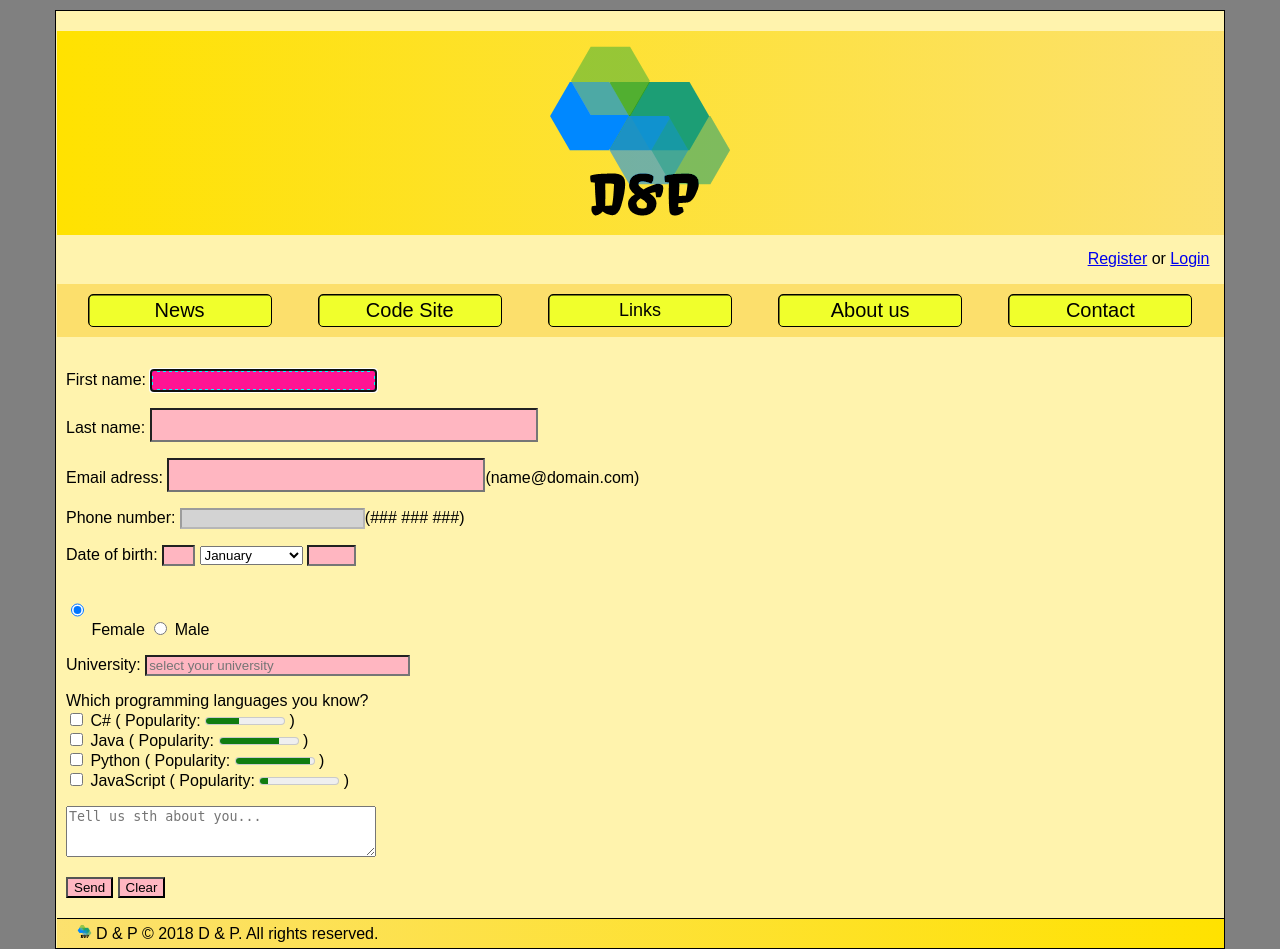
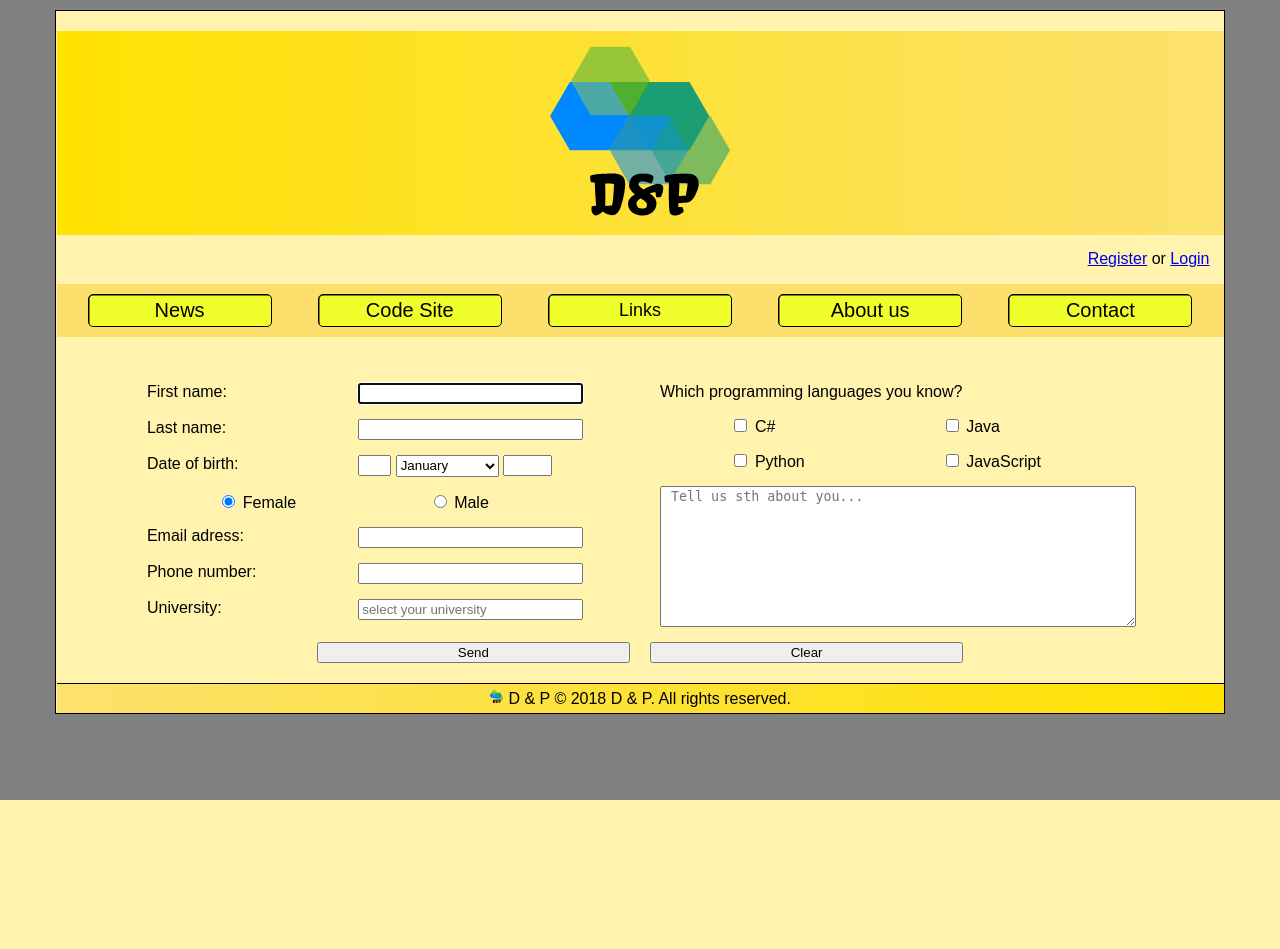
Before and after one commit to KreisichD/WebProjectPWR, a PHP site: page /Register.html in a window 1280 px wide. After the commit the page ends 800 px from the top, so only its background shows below. Run offline with PHP 8.4, Linux system fonts and the light colour scheme.

Commit message:
Fix mainLayout.css and new style of form

```diff
--- a/PWRProject/MainLayout.css
+++ b/PWRProject/MainLayout.css
@@ -33,7 +33,8 @@ main,
 menu,
 nav,
 section,
-summary {
+summary,
+meter{
 	display: block;
 }
 header {
@@ -116,6 +117,41 @@ header > a{
 
 .off8 {
 	margin-left: 100%;
+}
+.push0 {
+	margin-right: 0;
+}
+
+.push1 {
+	margin-right: 12.5%;
+}
+
+.push2 {
+	margin-right: 25%;
+}
+
+.push3 {
+	margin-right: 37.5%;
+}
+
+.push4 {
+	margin-right: 50%;
+}
+
+.push5 {
+	margin-right: 62.5%;
+}
+
+.push6 {
+	margin-right: 75%;
+}
+
+.push7 {
+	margin-right: 87.5%;
+}
+
+.push8 {
+	margin-right:100%;
 }
 .mtopbottom {
 	margin-top: 15px;
@@ -212,6 +248,7 @@ ul li:hover{
 	border: 0.5px solid black;
 	padding: 20px 10px 0.5px 10px;
 	margin-top:10px;
+	margin-bottom:10px;
 	margin-left: auto;
 	margin-right: auto;
 	background-color: #fff3ad;
--- a/PWRProject/Register.css
+++ b/PWRProject/Register.css
@@ -1,21 +1,10 @@
-input:checked {
-    height: 50px;
+div > div{
+	margin-top:15px;
 }
-
-input:disabled {
-    background-color:lightgray;
+.padded{
+	padding:3px;
 }
-
-input:enabled {
-    background-color:lightpink;
+select{
+	padding-top: 1.5px;
+	padding-bottom: 1.5px;
 }
-
-input:focus {
-    background-color: deeppink;
-    border:dotted;
-    border-color: aqua;
-}
-
-input:required {
-    font-size: 150%;
-}
--- a/PWRProject/Register.html
+++ b/PWRProject/Register.html
@@ -38,38 +38,27 @@
 		</nav>
 
 		<form method="post" action="#" autocomplete="on">
-			<p>
-				<label>
+			<div class="row">
+				<div class="col4">
+					<div class="off1 col3">
 						First name:
+					</div>
+					<div class="col4">
 						<input name="f_name" type="text" size="25" autofocus />
-				</label>
-			</p>
+					</div>
 
-			<p>
-				<label>
+					<div class="off1 col3">
 						Last name:
+					</div>
+					<div class="col4">
 						<input name="l_name" type="text" size="25" required />
-				</label>
-			</p>
+					</div>
 
-			<p>
-				<label>
-					Email adress:
-					<input type="email" required />(name@domain.com)
-				</label>
-			</p>
-
-			<p>
-				<label>
-					Phone number:
-					<input type="tel" pattern="[0-9]{3} [0-9]{3} [0-9]{3}" disabled />(### ### ###)
-				</label>
-			</p>
-
-			<p>
+					<div class="off1 col3">
 						Date of birth:
+					</div>
+					<div class="col4">
 						<input name="d_date" type="text" size="1" />
-
 						<select name="m_date">
 							<optgroup label="winter">
 								<option>January</option>
@@ -94,25 +83,34 @@
 								<option>December</option>
 							</optgroup>
 						</select>
-
 						<input name="y_date" type="text" size="3" />
-			</p>
-
-			<p>
-				<label>
+					</div>
+					<div class="off2 col2">
 						<input name="sex" type="radio" checked="checked" value="Female" />
 						Female
-				</label>
-				<label>
+					</div>
+					<div class="off1 col3">
 						<input name="sex" type="radio" value="Male" />
 						Male
-				</label>
-			</p>
+					</div>
+					<div class="off1 col3">
+						Email adress:
 
-			<p>
-				<label>
+					</div>
+					<div class="col4">
+						<input type="email" size="25" required />
+					</div>
+					<div class="off1 col3">
+						Phone number:
+					</div>
+					<div class="col4">
+						<input type="tel" size="25" pattern="[0-9]{3} [0-9]{3} [0-9]{3}" />
+					</div>
+					<div class="off1 col3">
 						University:
-					<input type="text" placeholder="select your university" list="universities" size="30" />
+					</div>
+					<div class="col4">
+						<input type="text" placeholder="select your university" list="universities" size="25" />
 						<datalist id="universities">
 							<option value="Politechnika Wroclawska">
 							<option value="Politechnika Warszawska">
@@ -121,51 +119,43 @@
 							<option value="Politechnika Poznanska">
 							<option value="Akademia Gurniczo-Hutnicza">
 						</datalist>
-				</label>
-			</p>
+					</div>
+				</div>
 
-			<p>
-				Which programming languages you know?<br />
-
-				<label>
-					<input name="lang" type="checkbox" value="c#" />
-					C#
-				</label>
-				( Popularity: <meter value="0.42">42%</meter> )
-				<br />
-
-				<label>
-					<input name="lang" type="checkbox" value="java" />
-					Java
-				</label>
-				( Popularity: <meter value="0.76">76%</meter> )
-				<br />
-
-				<label>
-					<input name="lang" type="checkbox" value="python" />
-					Python
-				</label>
-				( Popularity: <meter value="0.95">95%</meter> )
-				<br />
-
-				<label>
-					<input name="lang" type="checkbox" value="js" />
-					JavaScript
-				</label>
-				( Popularity: <meter value="0.1">10%</meter> )
-			</p>
-
-			<p>
-				<textarea name="about" rows="3" maxlength="200" cols="36" placeholder="Tell us sth about you..."></textarea>
-			</p>
-
-			<p>
-				<input type="submit" value="Send" />
-				<input type="reset" value="Clear" />
-			</p>
+				<div class="col4">
+					<div class="col8">
+						Which programming languages you know?
+					</div>
+					<div class="off1 col3">
+						<input name="lang" type="checkbox" value="c#" id="chash" />
+						<label for="chash">C#</label>
+					</div>
+					<div class="col4">
+						<input name="lang" type="checkbox" value="java" id="java" />
+						<label for="java">Java</label>
+					</div>
+					<div class="col3 off1">
+						<input name="lang" type="checkbox" value="python" id="py" />
+						<label for="py">Python</label>
+					</div>
+					<div class="col4">
+						<input name="lang" type="checkbox" value="javascript" id="js" />
+						<label for="js">JavaScript</label>
+					</div>
+					<div class="col8">
+						<textarea class="col7 push1" name="about" rows="9" maxlength="255" cols="36" placeholder="Tell us sth about you..."></textarea>
+					</div>
+				</div>
+				<div class="off1 col3">
+					<input class="off2 col6" type="submit" value="Send" />
+				</div>
+				<div class="col3 push1">
+					<input class="col6" type="reset" value="Clear" />
+				</div>
+			</div>
 		</form>
 
-		<footer class="row">
+		<footer class="row text-center">
 			<img src="MediaFiles/logo.png" alt="logo_mini" width="15" height="15" /> D &amp; P &copy; 2018 D &amp; P. All rights reserved.
 		</footer>
 	</div>
```
Also changed, not shown: 1 other file. Lines whose indentation alone changed are shown as unchanged.
